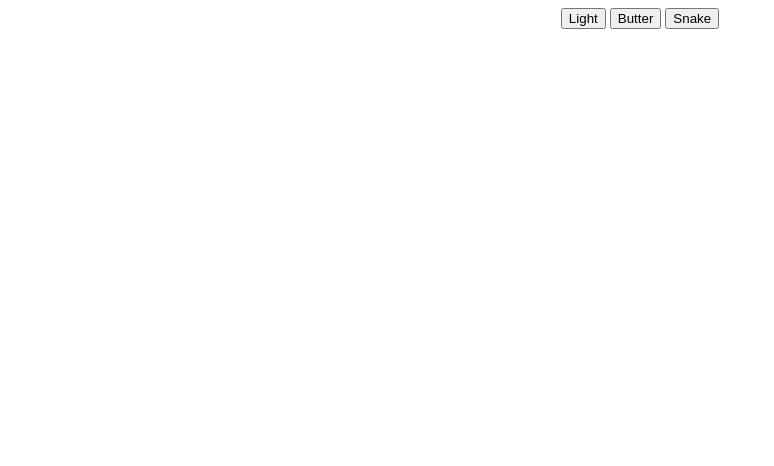
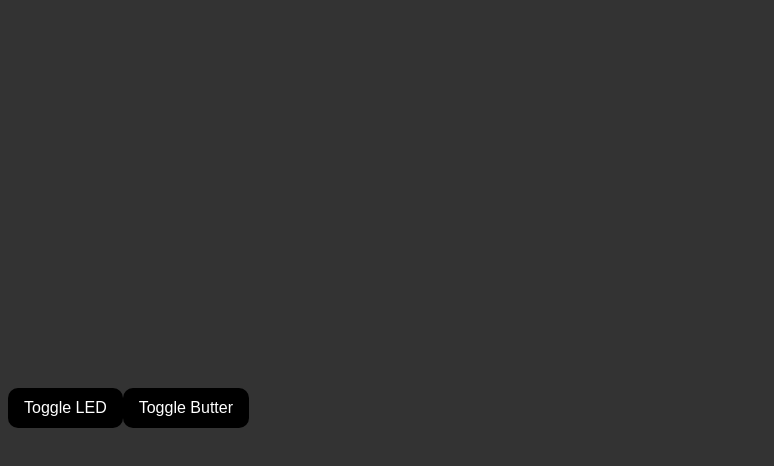
Before and after one commit to macakcat/pi_server, a website: page index.html in a window 1280 px wide. Shown: the whole page, without its empty margins (0-774 px from the left). Drawn offline with Linux system fonts and the light colour scheme.

Commit message:
Made stuff better

```diff
--- a/index.html
+++ b/index.html
@@ -1,22 +1,45 @@
 <html>
 <head>
+  <meta name="viewport" content="width=device-width, initial-scale=1, maximum-scale=1.0, user-scalable=no">
   <style>
     body{
       text-align: center;
+      background: #333;
+      color: #fff;
+      line-height: 1.5em;
+      font-family: sans-serif;
+    }
+    div{
+      display: flex;
+      align-items: center;
+      width: 100%;
+      position: absolute;
+      height:100%;
+      align-content: center;
+    }
+    button{
+      font: inherit;
+      color: inherit;
+      background: #000;
+      border: none;
+      padding: 0.5em 1em;
+      border-radius: 10px;
     }
   </style>
 </head>
 <body>
 
-<button data-command="light">Light</button>
-<button data-command="butter">Butter</button>
-<button data-command="snake">Snake</button>
+<div>
+  <button data-command="toggleLed">Toggle LED</button>
+  <button data-command="toggleButter">Toggle Butter</button>
+</div>
+<script>
+  console.log(document.location.hostname);
+  // Connect to the socket server
+  var socket = new WebSocket("ws://"+document.location.hostname+":"+document.location.port);
 
-<script>
-  // Connect to the socket server
-  var socket = new WebSocket("ws://localhost:1337");
   socket.onopen = function (event) {
-    socket.send("Here's some text that the server is urgently awaiting!");
+    socket.send("REMOTE connected");
   };
 
   socket.onmessage = function(message){
```
Also changed, not shown: index.js (+14 -1 lines).
